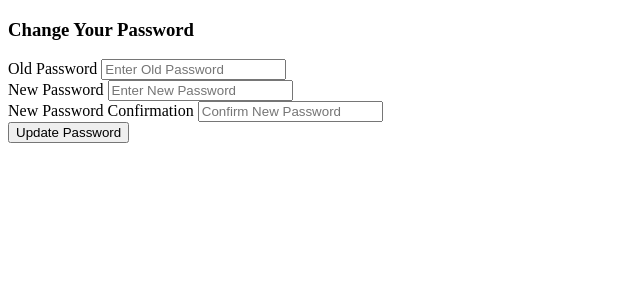
After one commit to TihrLef/TeleBot, a Django app: page /password_change/ in a window 1280 px wide. The commit adds this page. Shown: the top 300 px of the page, without its empty margins (0-640 px from the left). Run offline with Django 4.2, Linux system fonts and the light colour scheme; a user stored in the database is signed in.

Commit message:
hotfix for password_change

```diff
--- /dev/null
+++ b/web/TeleBot/templates/success.html
@@ -0,0 +1,5 @@
+{% extends "base_generic.html" %}
+{% block content %}
+Изменения успешно сохранены.<br>
+<a href="{% url 'index' %}">Вернуться на главную страницу</a>
+{% endblock %}
--- a/web/TeleBot/urls.py
+++ b/web/TeleBot/urls.py
@@ -4,6 +4,7 @@ from . import views
 from Projects.models import Project
 from Users.models import User
 from Reports.models import Report
+from django.views.generic.base import TemplateView
 
 #Не трогайте эту строчку! Добавляйте новые ниже!
 urlpatterns = []
@@ -13,10 +14,12 @@ urlpatterns += [
 	re_path(r'^projects/$', views.sort_index, name='projects'),
 	re_path(r'^project/(?P<pk>\d+)$', views.project_detail, name='project-detail'),
 	re_path(r'^users/$', views.UsersListView.as_view(), name='users'),
+	re_path("success", TemplateView.as_view(template_name="success.html"), name="success"),
 
 ]
 urlpatterns += [re_path(r'^user/(?P<pk>\d+)$', views.UserDetailView.as_view(), name='user-detail') ]
 urlpatterns += [re_path(r'^reports/$', views.report, name = "reports")]
 urlpatterns += [re_path(r'^projects/add$', views.project_add, name = "project-add")]
 urlpatterns += [re_path(r'^project/(?P<pk>\d+)/change/$', views.project_change, name = "project-change")]
+
 #urlpatterns += [re_path(r'^help/(&P<id>\d+)$', views.make_tests, name = "maker")]
--- a/web/Users/forms.py
+++ b/web/Users/forms.py
@@ -21,4 +21,4 @@ class UpdateUserForm(forms.ModelForm):
 
     class Meta:
         model = User
-        fields = ['username']
+        fields = ['username','first_name','last_name']
--- a/web/Users/urls.py
+++ b/web/Users/urls.py
@@ -6,8 +6,6 @@ from .views import profile_edit, ChangePasswordView
 
 
 urlpatterns =[
-	path("edit/", views.profile_edit, name="edit"),
-    path("password_change/", ChangePasswordView.as_view(), name='password_change'),
 	path("sign_up/", SignUpView.as_view(), name="signup"),
 	path("success", views.home, name="home"),
 ]
--- a/web/Users/views.py
+++ b/web/Users/views.py
@@ -33,7 +33,7 @@ def profile_edit(request):
         if user_form.is_valid():
             user_form.save()
             messages.success(request, 'Your profile is updated successfully')
-            return redirect(to='profile')
+            return redirect(to='/TeleBot/success')
     else:
         user_form = UpdateUserForm(instance=request.user)
 
--- /dev/null
+++ b/web/web/templates/change_password.html
@@ -0,0 +1,75 @@
+{% extends "base.html" %}
+{% block content %}
+    <div class="form-content my-3 p-3">
+        <div class="container">
+            <div class="row justify-content-center">
+                <div class="col-lg-5">
+                        <div class="card shadow-lg border-0 rounded-lg mt-0 mb-3">
+                            <div class="card-header justify-content-center">
+                              <h3 class="font-weight-light my-4 text-center">Change Your Password</h3>
+                            </div>
+                            {% if form.errors %}
+                                <div class="alert alert-danger alert-dismissible" role="alert">
+                                    <div id="form_errors">
+                                        {% for key, value in form.errors.items %}
+                                            <strong>{{ value }}</strong>
+                                        {% endfor %}
+                                    </div>
+                                    <button type="button" class="close" data-dismiss="alert" aria-label="Close">
+                                        <span aria-hidden="true">&times;</span>
+                                    </button>
+                                </div>
+                            {% endif %}
+
+                            <div class="card-body">
+                                <form method="POST">
+                                    {% csrf_token %}
+                                    <div class="form-row">
+                                        <div class="col-md-10 offset-md-1">
+                                            <div class="form-group">
+                                                <label class="small mb-1" for="id_old_password">Old Password</label>
+                                                <input type="password" name="old_password" autocomplete="new-password"
+                                                       class="form-control" required id="id_old_password"
+                                                       placeholder="Enter Old Password"/>
+                                                <span>
+                                                </span>
+                                            </div>
+                                        </div>
+                                    </div>
+                                    <div class="form-row">
+                                        <div class="col-md-10 offset-md-1">
+                                            <div class="form-group">
+                                                <label class="small mb-1" for="id_new_password1">New Password</label>
+                                                <input type="password" name="new_password1" autocomplete="new-password"
+                                                       class="form-control" required id="id_new_password1"
+                                                       placeholder="Enter New Password"/>
+                                                <span>
+                                                </span>
+                                            </div>
+                                        </div>
+                                    </div>
+                                    <div class="form-row">
+                                        <div class="col-md-10 offset-md-1">
+                                            <div class="form-group">
+                                                <label class="small mb-1" for="id_new_password2">New Password Confirmation</label>
+                                                <input type="password" name="new_password2" autocomplete="new-password"
+                                                       required id="id_new_password2" class="form-control"
+                                                       placeholder="Confirm New Password"/>
+                                            </div>
+                                        </div>
+                                    </div>
+                                    <div class="form-row">
+                                        <div class="col-md-10 offset-md-1">
+                                            <div class="form-group mt-0 mb-1">
+                                                <button type="submit" class="col-md-12 btn btn-dark" id="reset">Update Password</button>
+                                            </div>
+                                        </div>
+                                    </div>
+                                </form>
+                            </div>
+                        </div>
+                </div>
+            </div>
+        </div>
+    </div>
+{% endblock content %}
--- a/web/web/urls.py
+++ b/web/web/urls.py
@@ -2,14 +2,17 @@ from django.contrib import admin
 from django.urls import path, include
 from django.views.generic.base import TemplateView
 from Projects import views
-from Users.views import SignUpView
+from Users import views
+import Users.views
+from Users.views import SignUpView, ChangePasswordView, profile_edit
 urlpatterns = []
 
 urlpatterns += [
     path("", TemplateView.as_view(template_name="home.html"), name="home"),
     path("sign_up/", include("Users.urls")),
     path("admin/", admin.site.urls),
-    path("sign_up/", include ("Users.urls"), name = "signup"),
     path("accounts/", include("django.contrib.auth.urls")),
     path('TeleBot/', include('TeleBot.urls')),
+    path("password_change/", ChangePasswordView.as_view(), name='password_change'),
+	path("edit/", views.profile_edit, name="edit"),
 ]
```
Also changed, not shown: web/web/templates/edit.html (+8 -1 lines), web/db.sqlite3.
